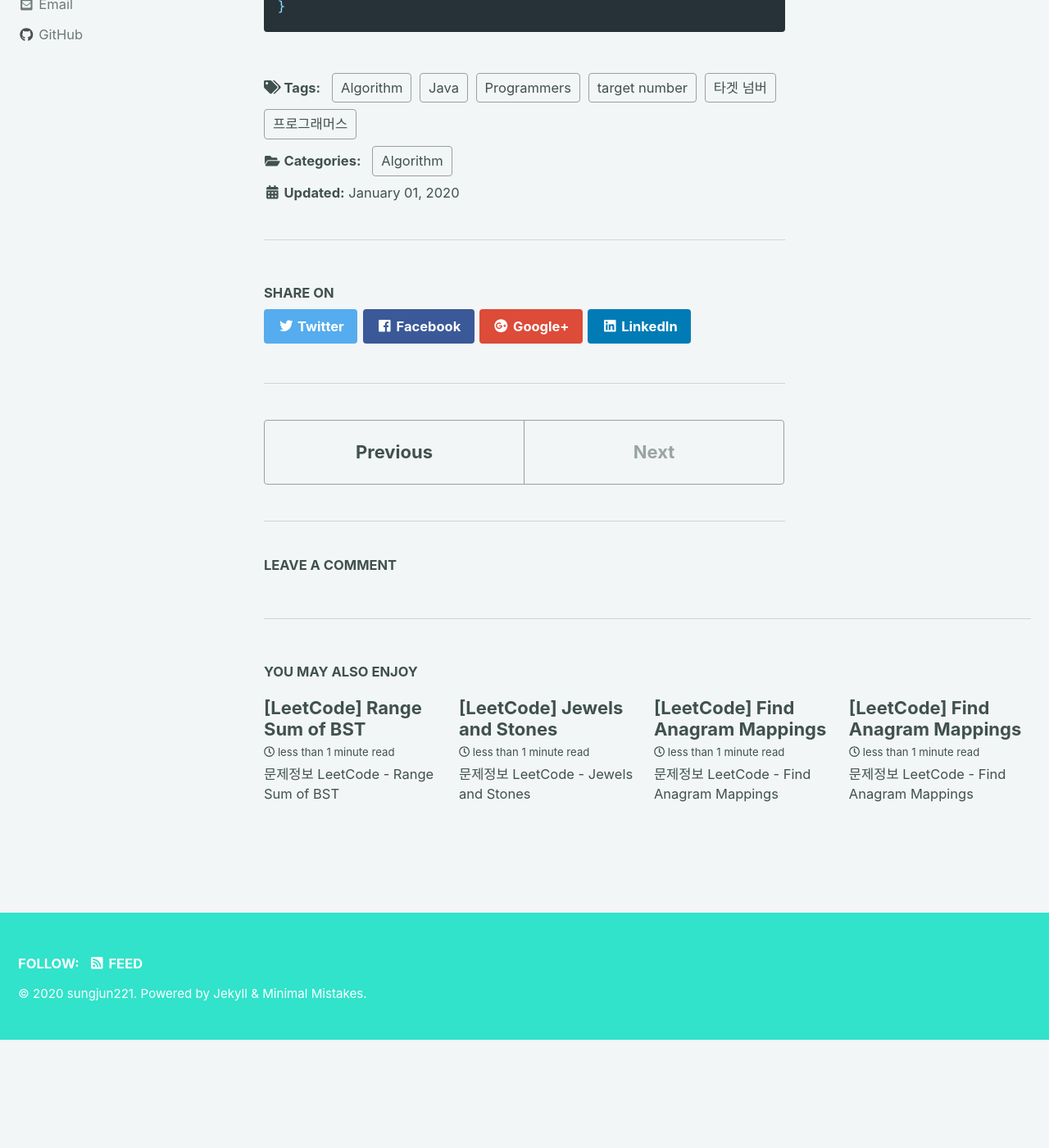
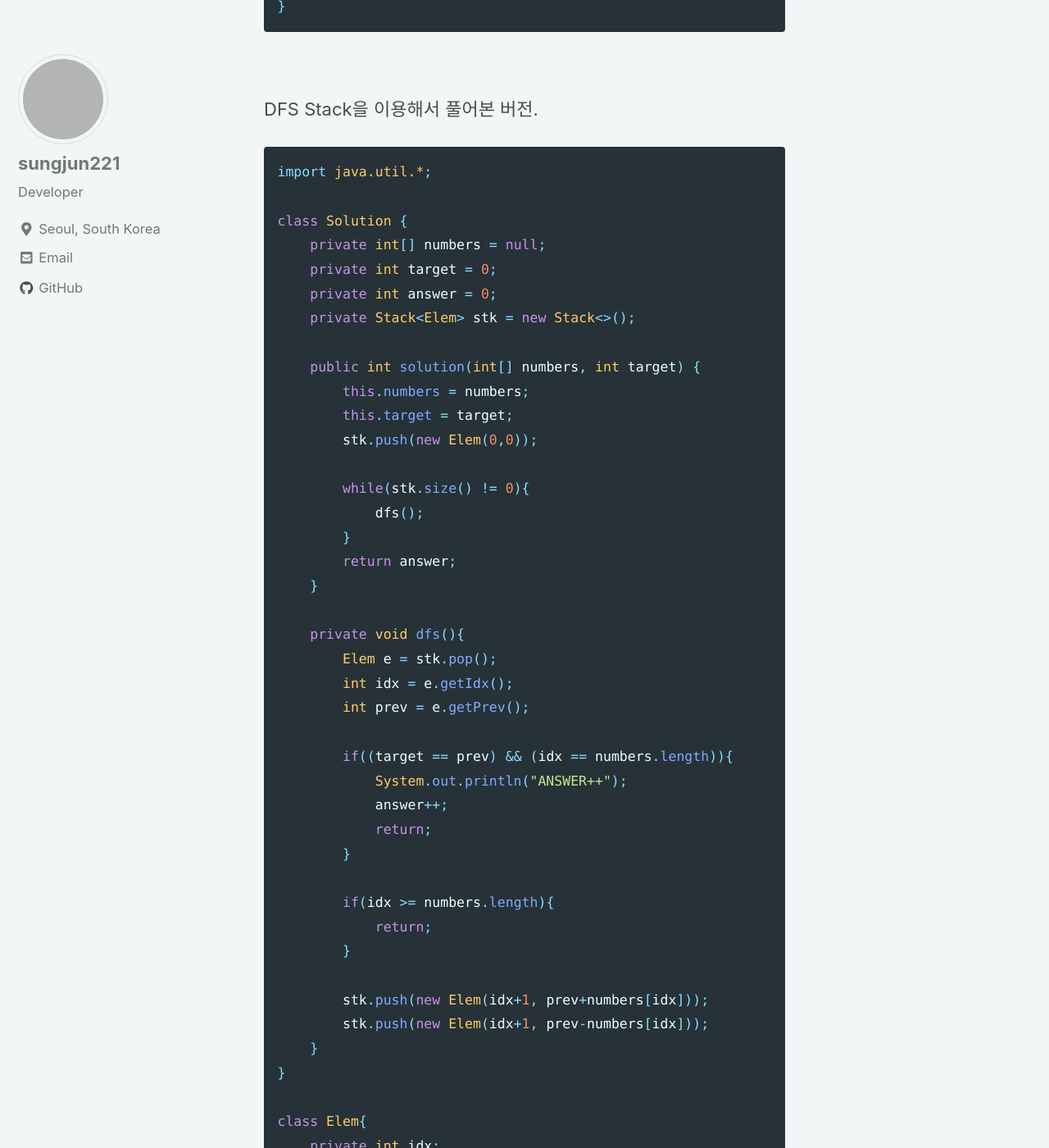
Before and after one commit to sungjun221/sungjun221.github.io, a Jekyll site: the page built from _posts/2020-01-01-target-number.markdown, in a window 1280 px wide and 1400 px high, scrolled down 1213 px. Shown: the whole window at 82% size. Built offline with Jekyll 4.4.1, drawn with Linux system fonts in a browser that asks for light colours; nearby versions of some CDN libraries; comment, search, counter and statistics services are not loaded; before the commit the page ends 2480 px from its top, so only the background shows below that; some of the changed text lies outside the part shown; grey boxes are pictures that could not be loaded.

Commit message:
post modified

```diff
--- a/_posts/2020-01-01-target-number.markdown
+++ b/_posts/2020-01-01-target-number.markdown
@@ -20,7 +20,7 @@ toc: true
 
 문제풀이
 -
-재귀호출을 이용해서 풀어본 버전.
+DFS 재귀호출을 이용해서 풀어본 버전.
 ~~~java
 class Solution {
     private int[] numbers = null;
@@ -46,3 +46,64 @@ class Solution {
     }
 }
 ~~~
+<br>
+
+DFS Stack을 이용해서 풀어본 버전.
+~~~java
+import java.util.*;
+
+class Solution {
+    private int[] numbers = null;
+    private int target = 0;
+    private int answer = 0;
+    private Stack<Elem> stk = new Stack<>();
+
+    public int solution(int[] numbers, int target) {
+        this.numbers = numbers;
+        this.target = target;
+        stk.push(new Elem(0,0));
+
+        while(stk.size() != 0){
+            dfs();
+        }
+        return answer;
+    }
+
+    private void dfs(){
+        Elem e = stk.pop();
+        int idx = e.getIdx();
+        int prev = e.getPrev();
+
+        if((target == prev) && (idx == numbers.length)){
+            System.out.println("ANSWER++");
+            answer++;
+            return;
+        }
+
+        if(idx >= numbers.length){
+            return;
+        }
+
+        stk.push(new Elem(idx+1, prev+numbers[idx]));
+        stk.push(new Elem(idx+1, prev-numbers[idx]));
+    }
+}
+
+class Elem{
+    private int idx;
+    private int prev;
+
+    public Elem(int idx, int prev){
+        this.idx = idx;
+        this.prev = prev;
+    }
+
+    public int getIdx(){
+        return this.idx;
+    }
+
+    public int getPrev(){
+        return this.prev;
+    }
+}
+~~~
```
